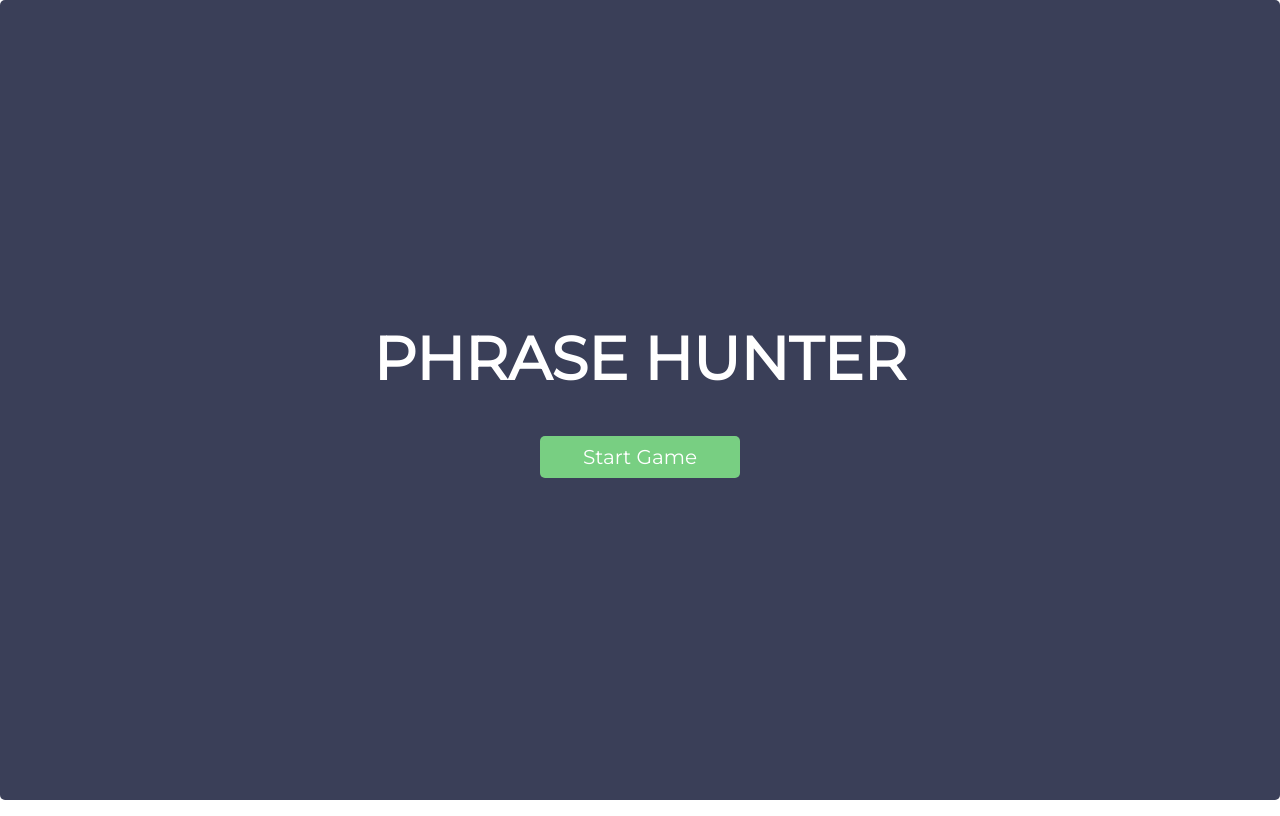
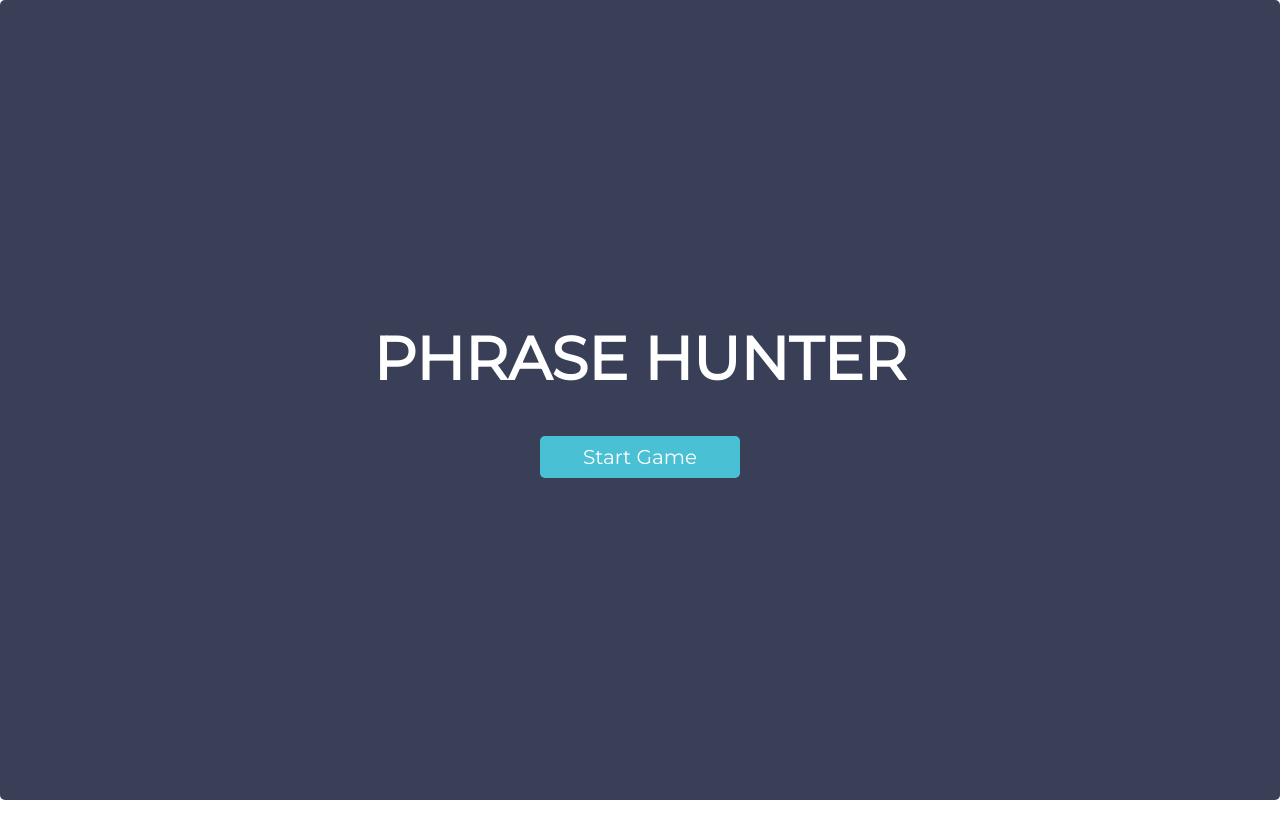
Before and after one commit to DraganaBegojev/OOP-Game-Show-App, a plain HTML site: page index.html in a window 1280 px wide. In both pictures the pointer is over the button "Start Game". Drawn offline with Linux system fonts and the light colour scheme.

Commit message:
Start button hover
Background color changed

```diff
--- a/css/styles.css
+++ b/css/styles.css
@@ -65,7 +65,7 @@ button {
 	margin: 0 auto;
 }
 #btn__reset:hover {
-  background-color: #78CF82;
+  background-color: #4ac0d5;
   color: #fff;
 }
 
```
